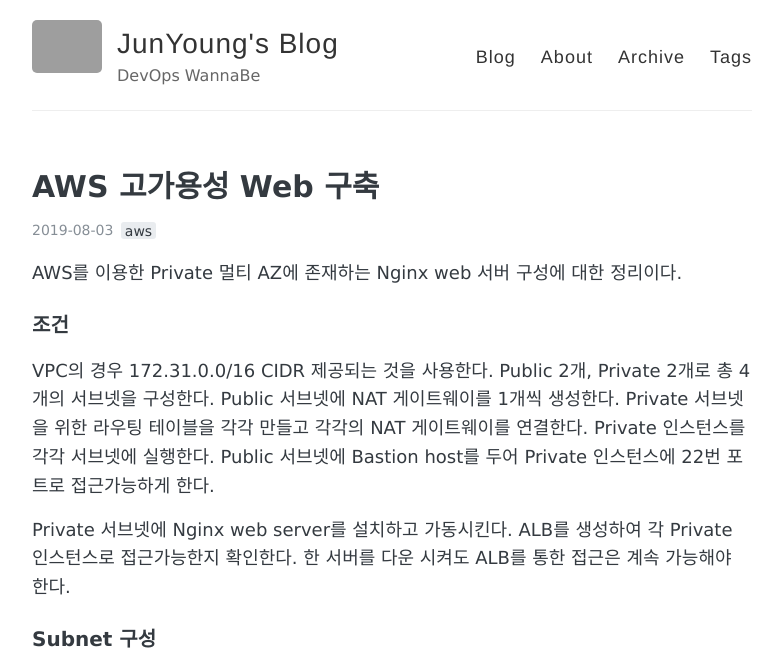
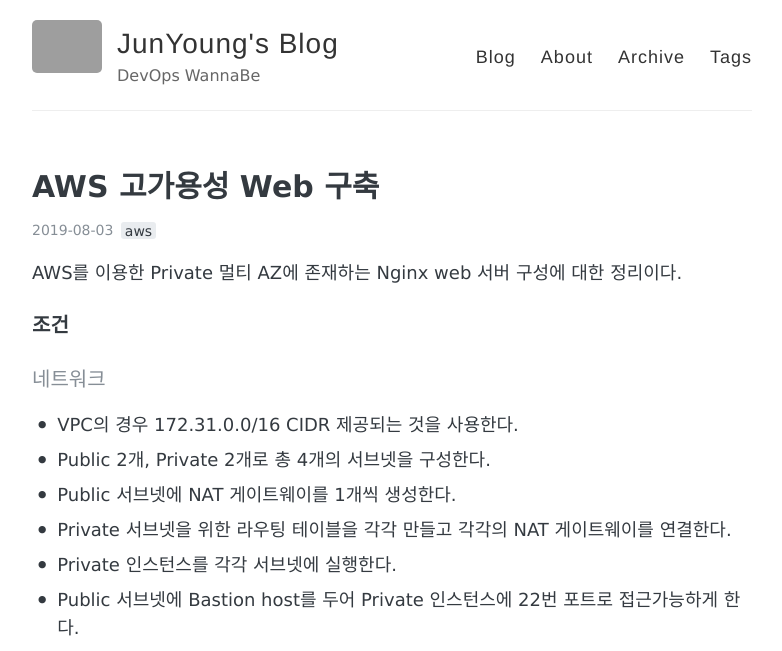
Before and after one commit to cjy-tech/cjy-tech.github.io, a Jekyll site: the page built from _posts/2019-08-03-multi-AZ-web-server.md, in a window 1280 px wide and 1400 px high, cut to the strip 0-651 px from the top of the window. Shown: the whole strip, without its empty margins (248-1030 px from the left). Built offline with Jekyll 4.4.1, drawn with Linux system fonts in a browser that asks for light colours; comment, search, counter and statistics services are not loaded; some of the changed text lies outside the part shown; grey boxes are pictures that could not be loaded.

Commit message:
Update 2019-08-03-multi-AZ-web-server.md

````diff
--- a/_posts/2019-08-03-multi-AZ-web-server.md
+++ b/_posts/2019-08-03-multi-AZ-web-server.md
@@ -8,25 +8,25 @@ tags:
 AWS를 이용한 Private 멀티 AZ에 존재하는 Nginx web 서버 구성에 대한 정리이다.
 
 ### 조건
-VPC의 경우 172.31.0.0/16 CIDR 제공되는 것을 사용한다.
-Public 2개, Private 2개로 총 4개의 서브넷을 구성한다.
-Public 서브넷에 NAT 게이트웨이를 1개씩 생성한다.
-Private 서브넷을 위한 라우팅 테이블을 각각 만들고 각각의 NAT 게이트웨이를 연결한다.
-Private 인스턴스를 각각 서브넷에 실행한다.
-Public 서브넷에 Bastion host를 두어 Private 인스턴스에 22번 포트로 접근가능하게 한다.
-
-Private 서브넷에 Nginx web server를 설치하고 가동시킨다.
-ALB를 생성하여 각 Private 인스턴스로 접근가능한지 확인한다.
-한 서버를 다운 시켜도 ALB를 통한 접근은 계속 가능해야 한다.
+#### 네트워크
+- VPC의 경우 172.31.0.0/16 CIDR 제공되는 것을 사용한다.
+- Public 2개, Private 2개로 총 4개의 서브넷을 구성한다.
+- Public 서브넷에 NAT 게이트웨이를 1개씩 생성한다.
+- Private 서브넷을 위한 라우팅 테이블을 각각 만들고 각각의 NAT 게이트웨이를 연결한다.
+- Private 인스턴스를 각각 서브넷에 실행한다.
+- Public 서브넷에 Bastion host를 두어 Private 인스턴스에 22번 포트로 접근가능하게 한다.
+#### Web 서버
+- Private 서브넷에 Nginx web server를 설치하고 가동시킨다.
+- ALB를 생성하여 각 Private 인스턴스로 접근가능한지 확인한다.
+- 한 서버를 다운 시켜도 ALB를 통한 접근은 계속 가능해야 한다.
 
 ### Subnet 구성
 ![image](https://user-images.githubusercontent.com/33619494/62409021-31084880-b60c-11e9-9475-ae28f6872016.png)
-멀티 AZ를 위해 서울리전의 a,c zone에 각각 서브넷을 생성한다.
-조건에 일치하도록 Public 2개, Private 2개를 생성하고 이름으로 구분한다.
+- 멀티 AZ를 위해 서울리전의 a,c zone에 각각 서브넷을 생성한다.
+- 조건에 일치하도록 Public 2개, Private 2개를 생성하고 이름으로 구분한다.
 
 ### 라우팅 테이블 생성
-Private 서브넷이라 명명하였지만 연결된 라우팅 테이블이 인터넷 게이트웨이(igw)로 통하기 때문에 Public한 접근이 가능하다.
-
+- Private 서브넷이라 명명하였지만 연결된 라우팅 테이블이 인터넷 게이트웨이(igw)로 통하기 때문에 Public한 접근이 가능하다.
 - igw가 없는 라우팅 테이블을 생성
 ![image](https://user-images.githubusercontent.com/33619494/62409088-387c2180-b60d-11e9-8e25-a681daa6f54b.png)
 
@@ -34,11 +34,13 @@ Private 서브넷이라 명명하였지만 연결된 라우팅 테이블이 인
 ![image](https://user-images.githubusercontent.com/33619494/62409100-7a0ccc80-b60d-11e9-9620-04ef94e868a8.png)
 
 ### NAT 게이트웨이 생성
-Private 서브넷에 Nginx web server를 설치하기 위해서는 인터넷 연결이 필요하지만, 인터넷에서는 Private 인스턴스와의 연결을 막기 위해 NAT 게이트웨이 서비스를 이용한다.
+- Private 서브넷에 Nginx web server를 설치하기 위해서는 인터넷 연결이 필요하다.
+- 인터넷에서는 Private 인스턴스와의 연결을 막아야 한다.
+- NAT 게이트웨이 서비스를 이용한다.
 ![image](https://user-images.githubusercontent.com/33619494/62409051-bbe94300-b60c-11e9-89fe-5b0a2f9352a1.png)
 
 ### NAT 게이트웨이, 라우팅 테이블 연결
-생성한 NAT 게이트웨이를 라우팅 테이블에 연결해준다.
+- 생성한 NAT 게이트웨이를 라우팅 테이블에 연결해준다.
 ![image](https://user-images.githubusercontent.com/33619494/62409281-a590b680-b60f-11e9-8803-74cc517d0050.png)
 
 ![image](https://user-images.githubusercontent.com/33619494/62409298-c9ec9300-b60f-11e9-8fc8-b401a626a1d7.png)
@@ -54,16 +56,16 @@ Private 서브넷에 Nginx web server를 설치하기 위해서는 인터넷 연
 - c존의 서브넷에도 동일한 인스턴스를 생성한다.
 
 ### Bastion host 구성
-Public 서브넷에 인스턴스를 생성하고 엘라스틱 IP를 할당하여 외부에서 접속이 가능하도록 한다.
-보안상 Bastion host는 특정 IP만 접근하도록 한다.
+- Public 서브넷에 인스턴스를 생성하고 엘라스틱 IP를 할당하여 외부에서 접속이 가능하도록 한다.
+- 보안상 Bastion host는 특정 IP만 접근하도록 한다.
 ![image](https://user-images.githubusercontent.com/33619494/62409745-ffe14580-b616-11e9-9c1f-14cc2a4c5f60.png)
 
-pem키를 이용하여 접속 완료
+- pem키를 이용하여 접속 완료
 ![image](https://user-images.githubusercontent.com/33619494/62409789-77af7000-b617-11e9-968a-0ff15b02b72b.png)
 
 ### Nginx 설치 및 가동
-Public 서브넷의 Bastion host를 통해 Private 인스턴스에 접속해 작업을 진행하도록 한다.
-Bastion host에서 다시 pem키를 이용해 각각의 Private 인스턴스로 접속한다.
+- Public 서브넷의 Bastion host를 통해 Private 인스턴스에 접속해 작업을 진행하도록 한다.
+- Bastion host에서 다시 pem키를 이용해 각각의 Private 인스턴스로 접속한다.
 - Nginx 설치 및 가동
 ```
 sudo amazon-linux-extras install nginx1.12 -y
````
Also changed, not shown: other parts of _posts/2019-08-03-multi-AZ-web-server.md (+5 -6 lines).
